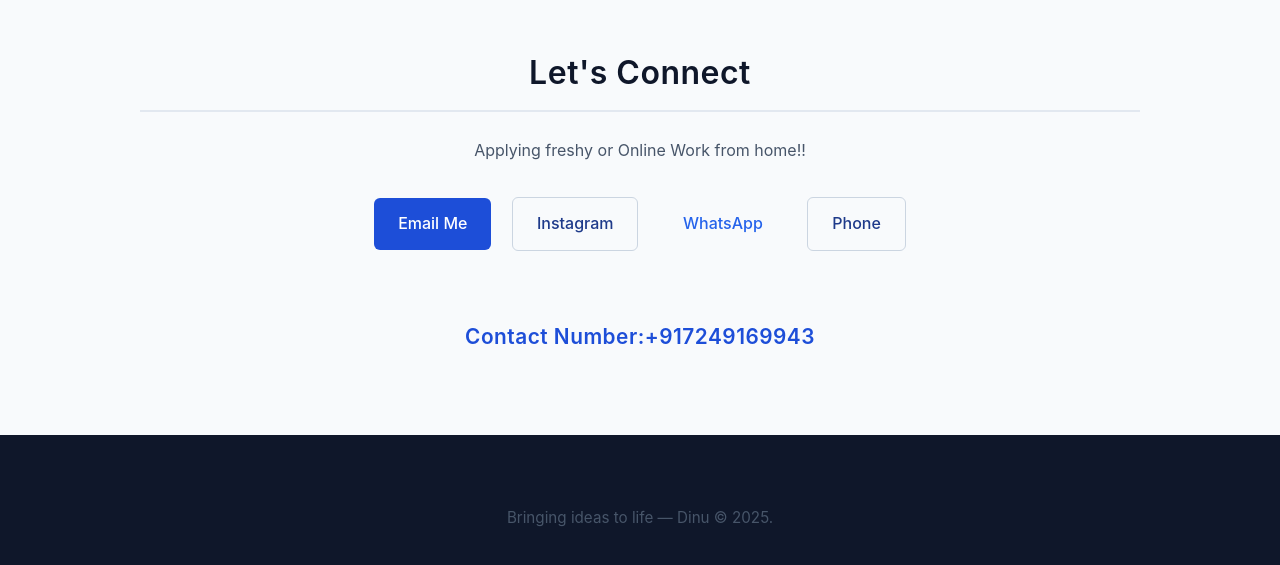
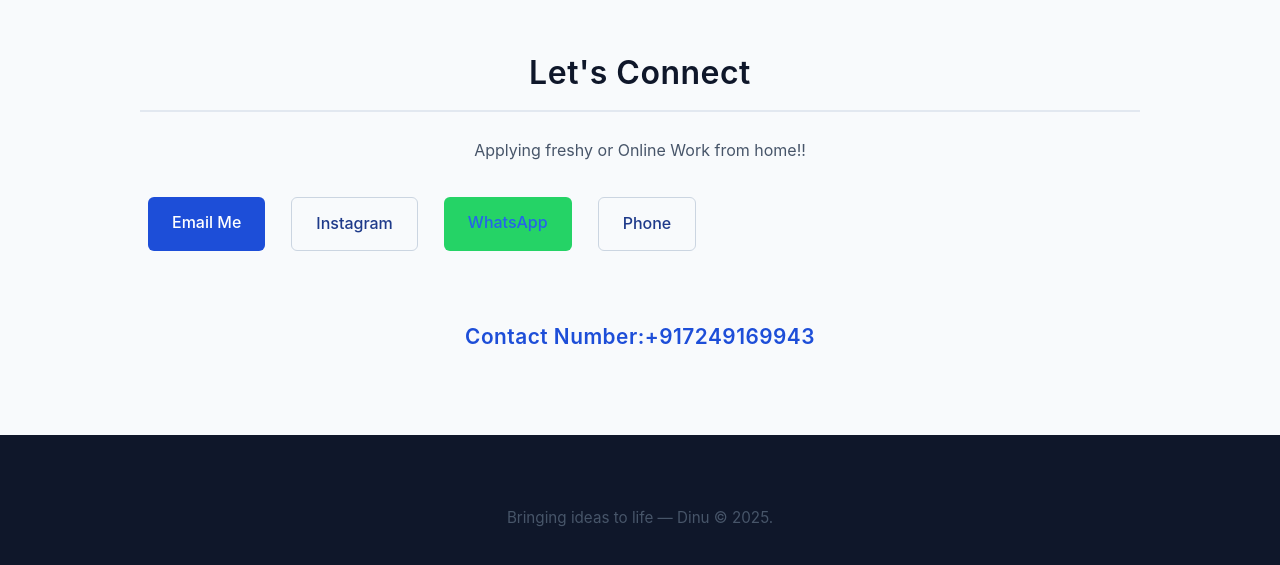
Before and after one commit to augustine08-dinu/PROFILE, a plain HTML site: page index.html in a window 1280 px wide. Shown: the part 3803-4368 px from the top of the page. Drawn offline with Linux system fonts and the light colour scheme.

Commit message:
Update index.html

```diff
--- a/index.html
+++ b/index.html
@@ -344,11 +344,13 @@
             <div class="container">
                 <h2>Let's Connect</h2>
                 <p>Applying  freshy or Online Work from home!!</p>
-                <div class="contact-links">
-                    <a href="mailto:augsutined128@gmail.com" class="btn btn-primary">Email Me</a>
-                    <a href="https://www.instagram.com/augustine_dinu/?__pwa=1#" class="btn btn-secondary" target="_blank">Instagram</a>
- <a href="https://wa.me/917249169943" class="btn btn-success" target="_blank">WhatsApp</a>
-<a href="tel:+917249169943" class="btn btn-secondary">Phone</a>
+                <div class="contact-links" style="display: flex; flex-wrap: wrap; gap: 10px;">
+    <a href="mailto:www.augustine9864@gmail.com" class="btn btn-primary" target="_blank">Email Me</a>
+    <a href="https://www.instagram.com/augustine_dinu/?__pwa=1#" class="btn btn-secondary" target="_blank">Instagram</a>
+    <a href="https://wa.me/917249169943" class="btn btn-success" target="_blank" style="background-color:#25D366; border:none;">WhatsApp</a>
+    <a href="tel:+917249169943" class="btn btn-secondary">Phone</a>
+</div>
+
 
                 </div>
             </div>
```
